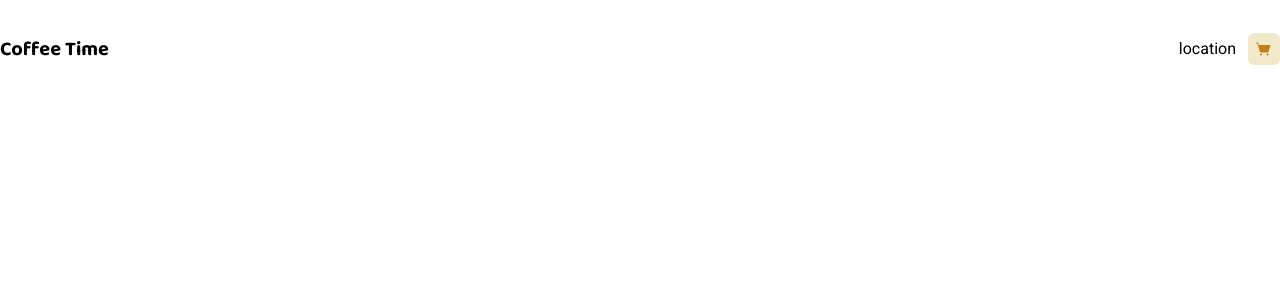
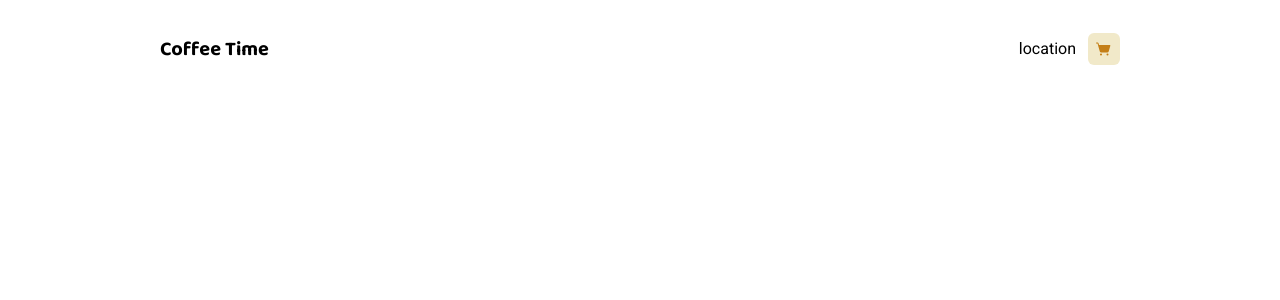
Before and after one commit to guivictorr/coffeetime, a React (Vite) app: page / in a window 1280 px wide. Shown: the top 300 px of the page. Built offline with nearby package versions, Linux system fonts and the light colour scheme.

Commit message:
feat: adding global padding to all pages

```diff
--- a/src/pages/root.tsx
+++ b/src/pages/root.tsx
@@ -3,7 +3,7 @@ import { Header } from '../components/header';
 
 export default function Root() {
   return (
-    <section>
+    <section className='px-40'>
       <Header />
       <div>
         <Outlet />
```
